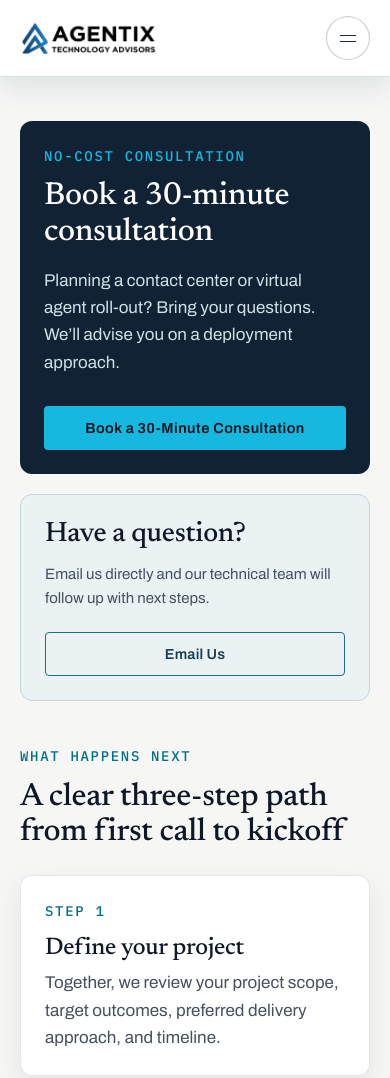
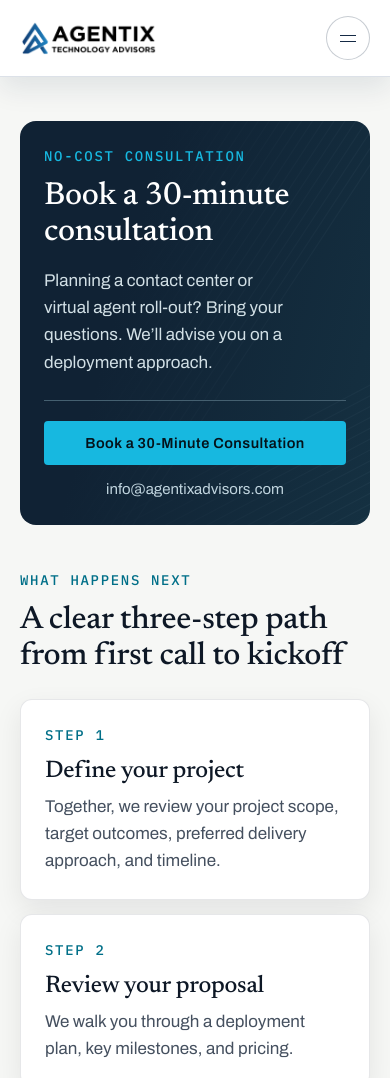
Before and after one commit to Agentix-Technology-Advisors/agentix-website, a plain HTML site: page contact/index.html in a window 390 px wide. Shown: the top 1078 px of the page. Drawn offline with Linux system fonts and the light colour scheme.

Commit message:
Refine the consultation panel and remove the duplicate services CTA

```diff
--- a/assets/css/styles.css
+++ b/assets/css/styles.css
@@ -1389,41 +1389,6 @@ h3 {
   }
 }
 
-.services-bridge-link {
-  margin-top: 20px;
-  text-align: center;
-  font-size: 15px;
-}
-
-.services-bridge-link a {
-  display: inline-flex;
-  align-items: center;
-  justify-content: center;
-  min-height: 42px;
-  padding: 11px 18px;
-  border: 1px solid var(--accent);
-  border-radius: 4px;
-  color: var(--accent-deep);
-  font-family: "Archivo", system-ui, sans-serif;
-  font-size: 14.5px;
-  font-weight: 600;
-  letter-spacing: 0.015em;
-  transition:
-    background 180ms ease,
-    color 180ms ease,
-    transform 180ms ease;
-}
-
-.section--dark .services-bridge-link a {
-  color: var(--accent);
-}
-
-.services-bridge-link a:hover,
-.services-bridge-link a:focus-visible {
-  color: var(--ink);
-  background: var(--accent);
-  transform: translateY(-1px);
-}
 
 .service-grid {
   display: grid;
@@ -1826,21 +1791,18 @@ h3 {
   line-height: 1;
 }
 
-.contact-layout {
-  display: grid;
-  grid-template-columns: minmax(0, 1.65fr) minmax(0, 1fr);
-  gap: 20px;
-}
-
-.contact-copy,
-.contact-form-card {
-  padding: clamp(24px, 3vw, 44px);
-  border-radius: var(--radius-sm);
-}
-
 .contact-copy {
+  display: grid;
+  grid-template-columns: minmax(0, 1fr) auto;
+  align-items: center;
+  gap: clamp(24px, 4vw, 64px);
+  padding: clamp(24px, 4vw, 56px);
+  border-radius: var(--radius-md);
   color: #d2e0e6;
-  background: #102234;
+  background:
+    linear-gradient(105deg, #102234 32%, rgba(16, 34, 52, .4) 100%),
+    url("../images/hero-wide.svg") right center / auto 100% no-repeat,
+    #183a4a;
 }
 
 .contact-copy h1 {
@@ -1849,44 +1811,42 @@ h3 {
   color: #fff;
 }
 
-.contact-copy>p {
-  max-width: 720px;
+.contact-intro__text p {
+  max-width: 58ch;
+  text-wrap: pretty;
   font-size: 17px;
 }
 
 .contact-actions {
-  display: flex;
-  margin-top: 30px;
-}
-
-.contact-form-card {
-  border: 1px solid #c3d6dc;
-  background: #eaf2f4;
-}
-
-.button--email {
-  min-height: 44px;
-  border-color: #286c80;
-  color: #173e50;
-}
-
-.button--email:hover,
-.button--email:focus-visible {
-  background: #d7e7ec;
-}
-
-@media (max-width: 760px) {
-  .contact-layout { grid-template-columns: 1fr; }
-}
-
-.contact-form-card h2 {
-  font-size: clamp(28px, 3.2vw, 36px);
-  margin-bottom: 12px;
-}
-
-.contact-form-card>p {
-  margin-bottom: 22px;
+  display: grid;
+  justify-items: center;
+  gap: 12px;
+  padding-inline-start: clamp(24px, 3vw, 42px);
+  border-inline-start: 1px solid #456070;
+}
+
+.contact-actions address {
+  color: #c1d5df;
   font-size: 15px;
+  font-style: normal;
+  overflow-wrap: anywhere;
+}
+
+@media (max-width: 820px) {
+  .contact-copy { grid-template-columns: 1fr; }
+  .contact-actions {
+    justify-self: start;
+    padding-inline-start: 0;
+    border-inline-start: 0;
+  }
+}
+
+@media (max-width: 640px) {
+  .contact-actions {
+    justify-self: stretch;
+    padding-top: 20px;
+    border-top: 1px solid #456070;
+  }
 }
 
 .contact-form {
--- a/contact/index.html
+++ b/contact/index.html
@@ -29,7 +29,7 @@
   <link href="https://fonts.googleapis.com/css2?family=Newsreader:opsz,wght@6..72,400;6..72,500;6..72,600&family=Archivo:wght@400;500;600;700&family=IBM+Plex+Mono:wght@400;500&display=swap" rel="stylesheet" />
   <link rel="icon" type="image/png" href="/assets/images/agentix_icon_32x32.png" />
   <link rel="apple-touch-icon" href="/assets/images/agentix_icon_32x32.png" />
-  <link rel="stylesheet" href="/assets/css/styles.css?v=20261124ad" />
+  <link rel="stylesheet" href="/assets/css/styles.css?v=20261125e" />
   <script async src="https://www.googletagmanager.com/gtag/js?id=G-2LFK4Y2G4D"></script>
   <script>
     window.dataLayer = window.dataLayer || [];
@@ -87,21 +87,18 @@
 
     <main id="main-content">
       <section class="section">
-        <div class="container contact-layout reveal-up">
+        <div class="container reveal-up">
           <div class="contact-copy">
-            <span class="section-tag">No-cost consultation</span>
-            <h1>Book a <span class="keep-together">30-minute</span> consultation</h1>
-            <p>Planning a contact center or virtual agent roll-out? Bring your questions. We’ll advise you on a deployment approach.</p>
+            <div class="contact-intro__text">
+              <span class="section-tag">No-cost consultation</span>
+              <h1>Book a <span class="keep-together">30-minute</span> consultation</h1>
+              <p>Planning a contact center or virtual agent roll-out? Bring your questions. We’ll advise you on a deployment approach.</p>
+            </div>
             <div class="contact-actions">
               <a class="button button--primary button--booking" href="https://scheduler.zoom.us/agentix/30-min-meeting-with-agentix-deals-team" target="_blank" rel="noopener">Book a 30-Minute Consultation</a>
+              <address>info@agentixadvisors.com</address>
             </div>
           </div>
-
-          <article class="contact-form-card" aria-label="Email Agentix">
-            <h2>Have a question?</h2>
-            <p>Email us directly and our technical team will follow up with next steps.</p>
-            <a class="button button--email" href="mailto:info@agentixadvisors.com">Email Us</a>
-          </article>
         </div>
       </section>
 
```
Also changed, not shown: index.html (+0 -1 lines).
